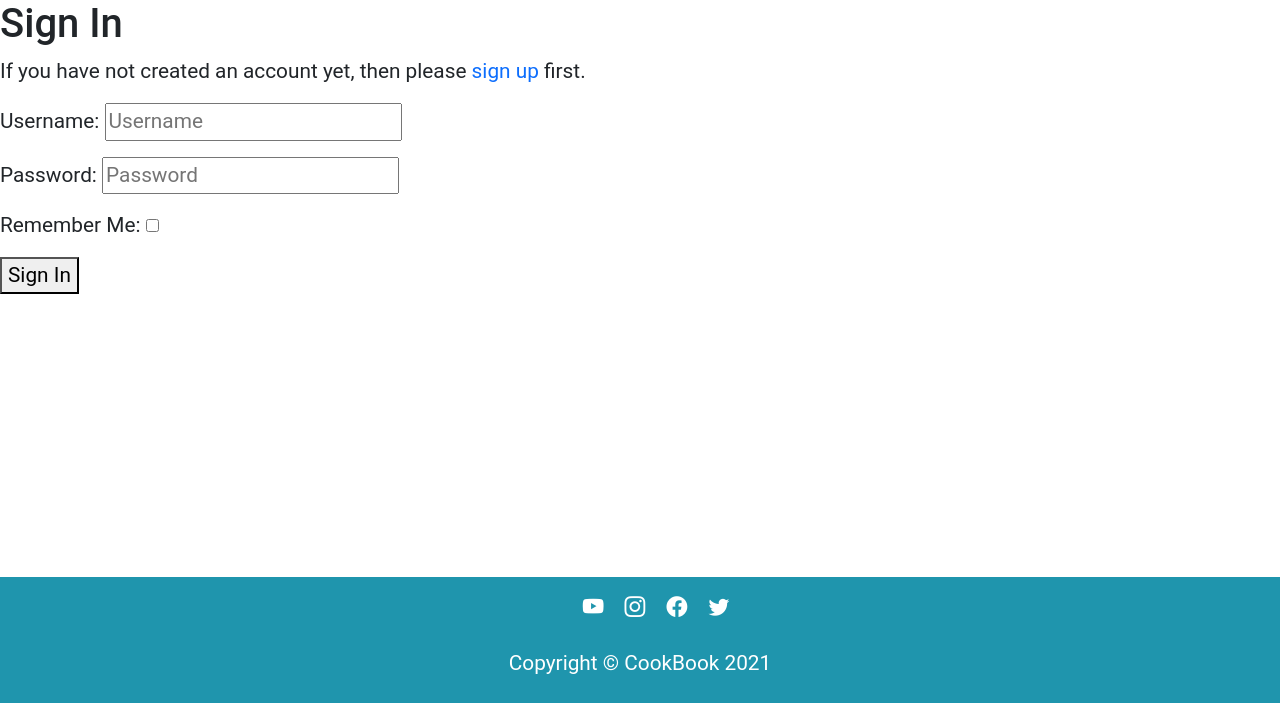
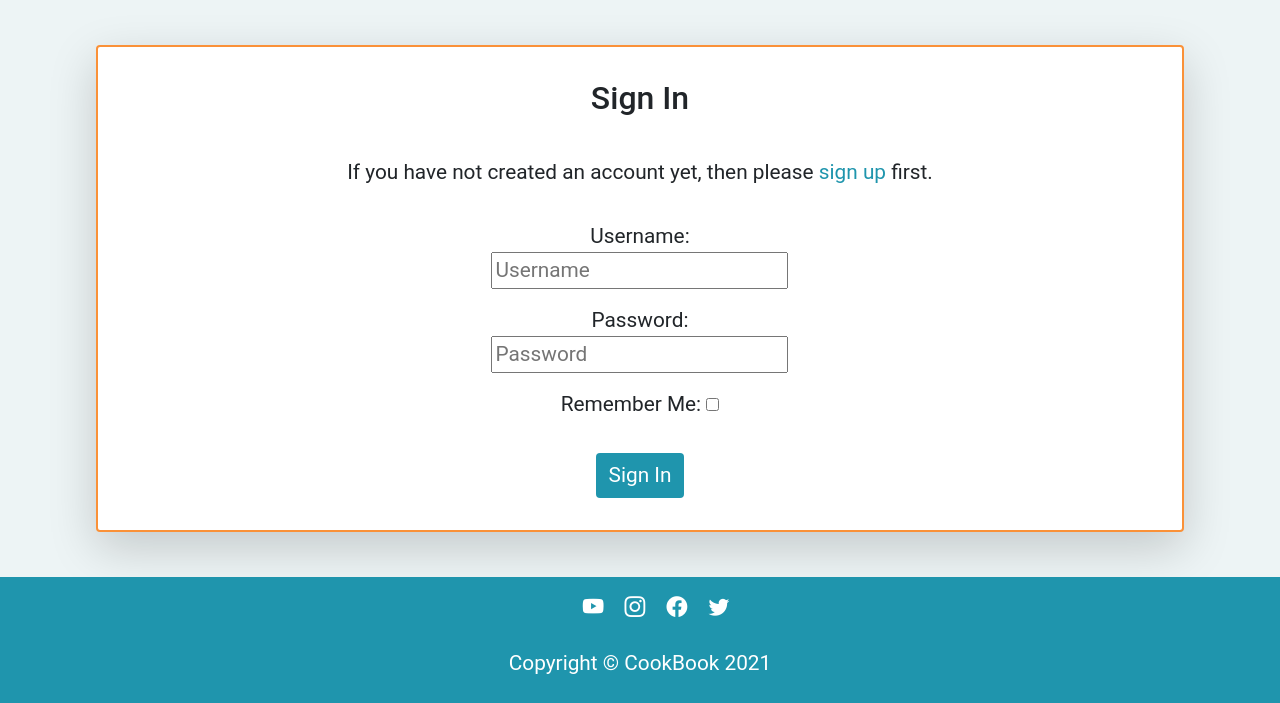
Before and after one commit to Paola62010/cookbook, a Django app: page /accounts/login/ in a window 1280 px wide. Shown: the part 97-800 px from the top of the page. Run offline with Django 3.2, Linux system fonts and the light colour scheme; some libraries are stand-ins or nearby versions.

Commit message:
Add style to login.html, signup.html, logout.html

```diff
--- a/static/css/style.css
+++ b/static/css/style.css
@@ -46,7 +46,6 @@ footer i:hover {
 .search-button {
 	background-color: #1f95ad;
 	color: white;
-	font-family: inherit;
 	font-size: inherit;
 }
 
@@ -96,3 +95,36 @@ footer i:hover {
 #plus-sign:hover {
 	color: #1f95ad;
 }
+
+.log-btn {
+	color: white;
+	background-color: #1f95ad;
+	font-size: inherit;
+}
+
+.log-btn:hover {
+	background-color: #fa9138;
+	color: white;
+}
+
+.log-link {
+	color: #1f95ad;
+}
+
+.log-link:hover {
+	color: #fa9138;
+}
+
+label {
+	display: block;
+}
+
+label[for="id_remember"] {
+	display: inline-block;
+}
+
+.log-bg {
+	border: 2px solid #fa9138;
+	border-radius: 0.25rem;
+	background-color: white;
+}
--- a/templates/account/login.html
+++ b/templates/account/login.html
@@ -7,11 +7,14 @@
 
 {% block content %}
 
-<h1>{% trans "Sign In" %}</h1>
+<main class="d-flex">
+<div class="container-fluid light-teal p-0 d-flex flex-column justify-content-center align-items-center">
+  <div class="text-center log-bg p-3 m-3 shadow-lg row">
+    <h2 class="py-3">{% trans "Sign In" %}</h2>
 
 
-<p>{% blocktrans %}If you have not created an account yet, then please
-<a href="{{ signup_url }}">sign up</a> first.{% endblocktrans %}</p>
+    <p class="py-3">{% blocktrans %}If you have not created an account yet, then please
+    <a class= "log-link" href="{{ signup_url }}">sign up</a> first.{% endblocktrans %}</p>
 
 
     <form class="login" method="POST" action="{% url 'account_login' %}">
@@ -20,7 +23,9 @@
     {% if redirect_field_value %}
       <input type="hidden" name="{{ redirect_field_name }}" value="{{ redirect_field_value }}" />
     {% endif %}
-  <button class="primaryAction" type="submit">{% trans "Sign In" %}</button>
+      <button class="primaryAction my-3 log-btn btn" type="submit">{% trans "Sign In" %}</button>
     </form>
-
+</div>
+</div>
+</main>
 {% endblock %}
--- a/templates/base.html
+++ b/templates/base.html
@@ -47,11 +47,11 @@
     </div>
 </nav>
 </header>
-<main>
+
     {% block content %}
     <!-- Content Goes here -->
     {% endblock content %}
-</main>
+
 <!-- Footer -->
 <footer class="teal">
     <div class="container py-2">
```
Also changed, not shown: templates/account/logout.html (+10 -4 lines), templates/account/signup.html (+12 -4 lines), templates/index.html (+6 -2 lines). Lines whose indentation alone changed are shown as unchanged.
